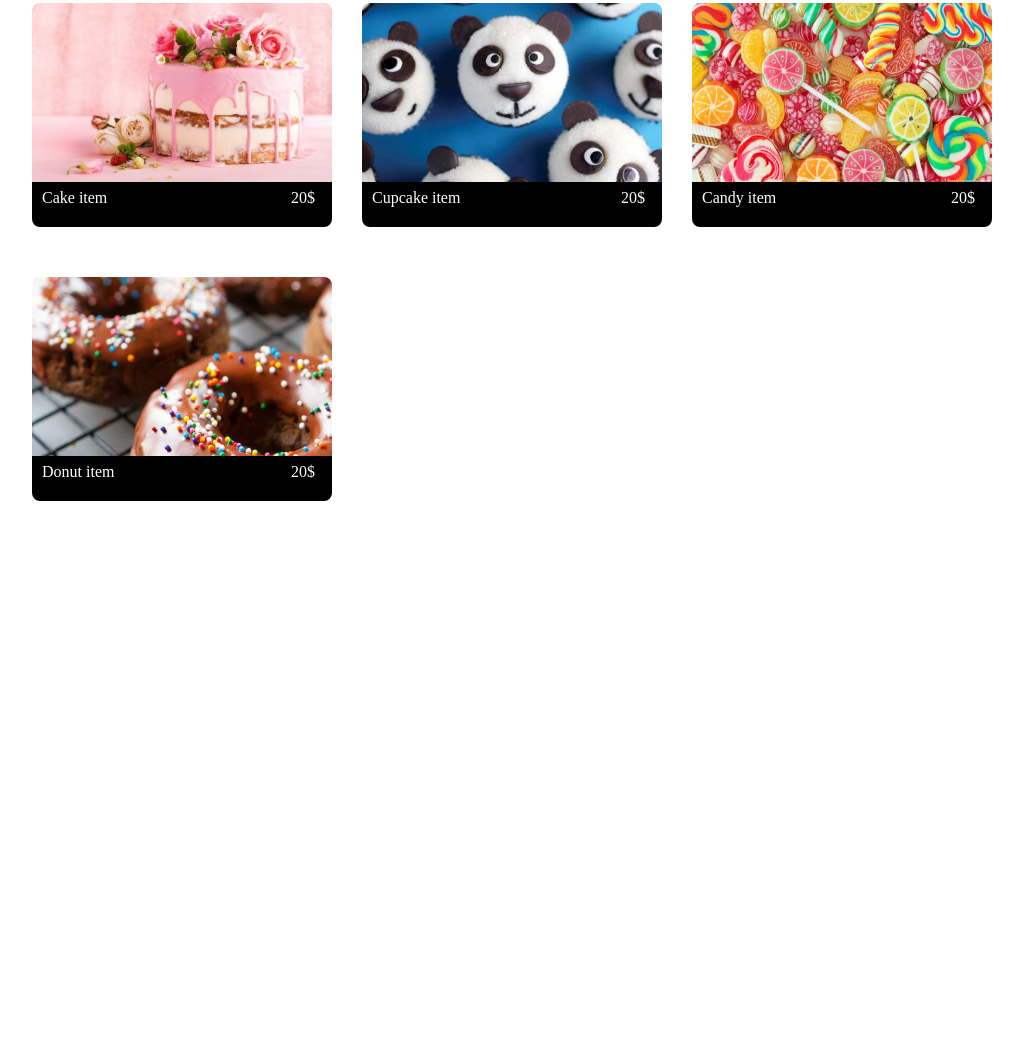
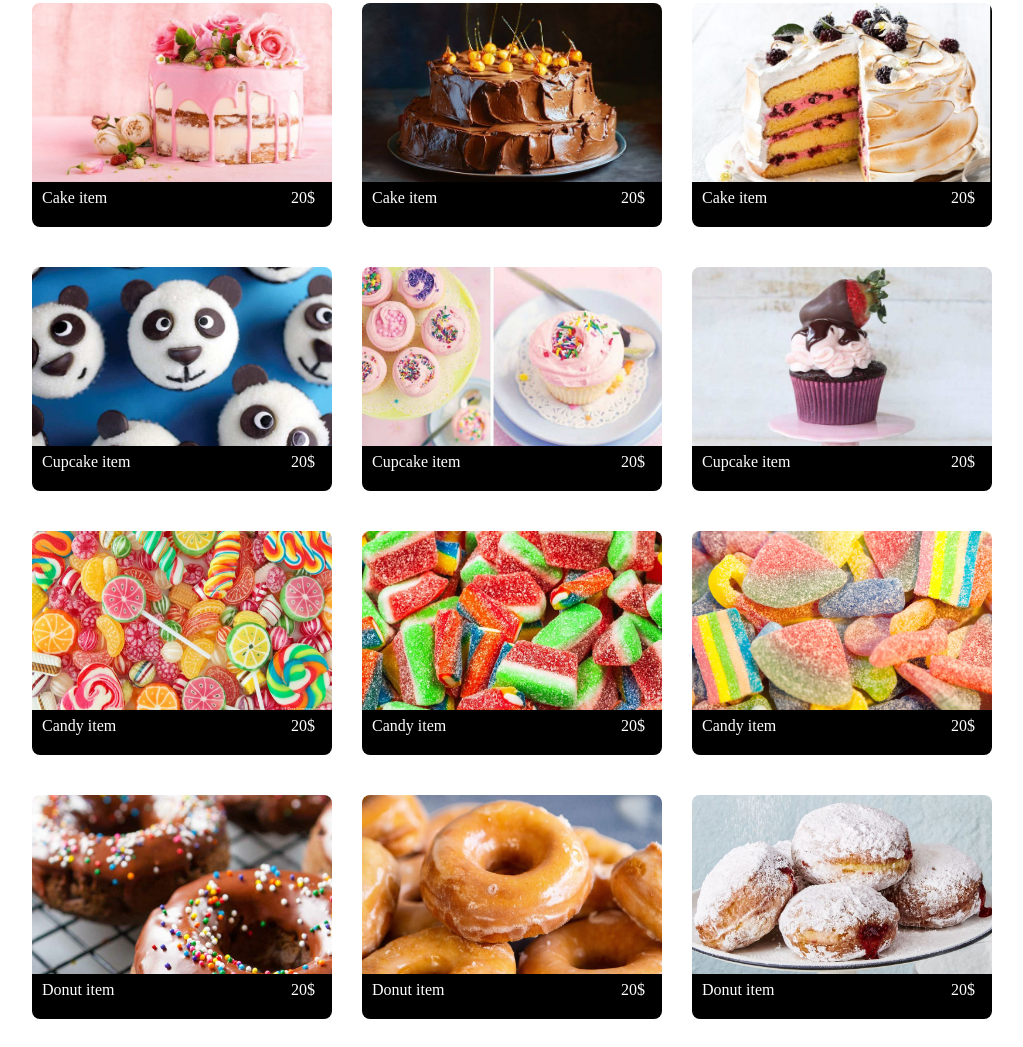
Before and after one commit to TARGEToff/js-shop-filter, a plain HTML site: page index.html in a window 1280 px wide. Shown: the part 185-1232 px from the top of the page, without its empty margins (128-1151 px from the left). Before the commit the page ends 800 px from the top, so only its background shows below. Drawn offline with Linux system fonts and the light colour scheme.

Commit message:
feat: added more items and cakes button

```diff
--- a/index.html
+++ b/index.html
@@ -12,14 +12,29 @@
     <h1>confectionery shop</h1>
     <div class="filter">
         <button class="filter__all">All</button>
+        <button class="filter__cakes">Cakes</button>
         <button class="filter__cupcakes">Cupcakes</button>
         <button class="filter__sweets">Sweets</button>
         <button class="filter__donuts">Donuts</button>
     </div>
     <div class="items">
         <section class="items__cakes">
-            <section class="items__cake-1">
+            <section class="items__cake">
                 <img src="assets/cakes/cake1.jpg">
+                <div class="item__description">
+                    <p>Cake item</p>
+                    <p class="item__price">20$</p>
+                </div>
+            </section>
+            <section class="items__cake">
+                <img src="assets/cakes/cake2.jpg">
+                <div class="item__description">
+                    <p>Cake item</p>
+                    <p class="item__price">20$</p>
+                </div>
+            </section>
+            <section class="items__cake">
+                <img src="assets/cakes/cake3.jpg">
                 <div class="item__description">
                     <p>Cake item</p>
                     <p class="item__price">20$</p>
@@ -27,8 +42,22 @@
             </section>
         </section>
         <section class="items__cupcakes">
-            <section class="items__cupcake-1">
+            <section class="items__cupcake">
                 <img src="assets/cupcakes/cupcake1.jpg">
+                <div class="item__description">
+                    <p>Cupcake item</p>
+                    <p class="item__price">20$</p>
+                </div>
+            </section>
+            <section class="items__cupcake">
+                <img src="assets/cupcakes/cupcake2.jpg">
+                <div class="item__description">
+                    <p>Cupcake item</p>
+                    <p class="item__price">20$</p>
+                </div>
+            </section>
+            <section class="items__cupcake">
+                <img src="assets/cupcakes/cupcake3.jpg">
                 <div class="item__description">
                     <p>Cupcake item</p>
                     <p class="item__price">20$</p>
@@ -36,8 +65,22 @@
             </section>
         </section>
         <section class="items__sweets">
-            <section class="items__candy-1">
+            <section class="items__candy">
                 <img src="assets/sweets/candy1.jpg">
+                <div class="item__description">
+                    <p>Candy item</p>
+                    <p class="item__price">20$</p>
+                </div>
+            </section>
+            <section class="items__candy">
+                <img src="assets/sweets/candy2.jpg">
+                <div class="item__description">
+                    <p>Candy item</p>
+                    <p class="item__price">20$</p>
+                </div>
+            </section>
+            <section class="items__candy">
+                <img src="assets/sweets/candy3.jpg">
                 <div class="item__description">
                     <p>Candy item</p>
                     <p class="item__price">20$</p>
@@ -45,8 +88,22 @@
             </section>
         </section>
         <section class="items__donuts">
-            <section class="items__donut-1">
+            <section class="items__donut">
                 <img src="assets/donuts/donut1.jpg">
+                <div class="item__description">
+                    <p>Donut item</p>
+                    <p class="item__price">20$</p>
+                </div>
+            </section>
+            <section class="items__donut">
+                <img src="assets/donuts/donut2.jpg">
+                <div class="item__description">
+                    <p>Donut item</p>
+                    <p class="item__price">20$</p>
+                </div>
+            </section>
+            <section class="items__donut">
+                <img src="assets/donuts/donut3.jpg">
                 <div class="item__description">
                     <p>Donut item</p>
                     <p class="item__price">20$</p>
--- a/style.css
+++ b/style.css
@@ -34,11 +34,37 @@ img {
 }
 
 .items {
-    margin-top: 50px;
+    margin-top: 30px;
+}
+
+.items__cakes {
+    margin-top: 20px;
     display: grid;
     grid-template-columns: 1fr 1fr 1fr;
     grid-gap: 30px;
 }
+
+.items__cupcakes {
+    margin-top: 20px;
+    display: grid;
+    grid-template-columns: 1fr 1fr 1fr;
+    grid-gap: 30px;
+}
+
+.items__sweets {
+    margin-top: 20px;
+    display: grid;
+    grid-template-columns: 1fr 1fr 1fr;
+    grid-gap: 30px;
+}
+
+.items__donuts {
+    margin-top: 20px;
+    display: grid;
+    grid-template-columns: 1fr 1fr 1fr;
+    grid-gap: 30px;
+}
+
 
 .item__description {
     background-color: black;
```
